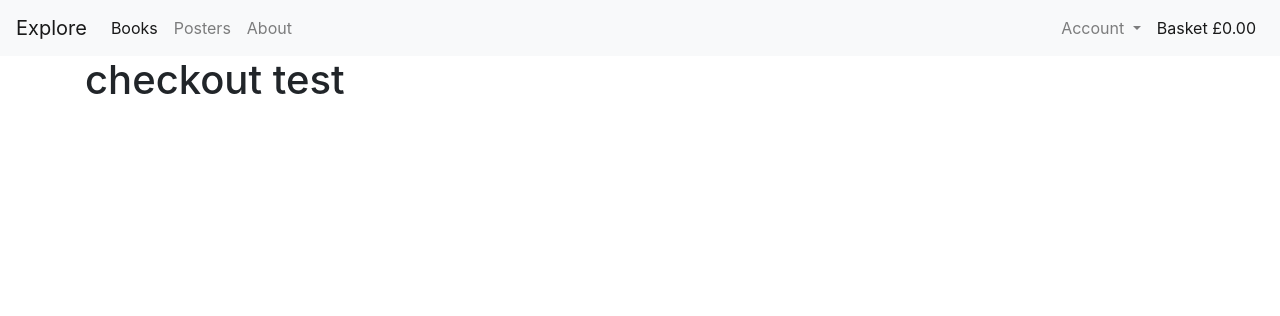
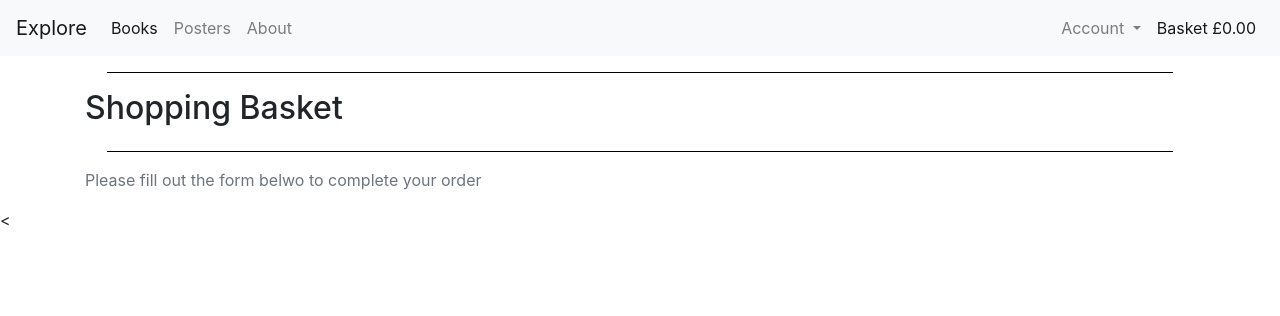
Before and after one commit to RadheyaM/explore, a Django app: template checkout/templates/checkout/checkout.html in a window 1280 px wide. Shown: the top 316 px of the page. Run offline with Django 3.2, Linux system fonts and the light colour scheme; the template is opened without the code that fills it, so the values that code supplies are empty; parts of the project's set-up code (start-up, migrations or seed data) failed here and were passed over; some libraries are stand-ins or nearby versions.

Commit message:
prepare the checkout template, create checkout static files, install crispy forms

```diff
--- a/checkout/templates/checkout/checkout.html
+++ b/checkout/templates/checkout/checkout.html
@@ -1,8 +1,31 @@
+<!--First Code based off of boutique ado-->
 {% extends "base.html" %}
 {% load static %}
 
+{% block extra_css %}
+    <link rel="stylesheeet" href="{% static 'checkout/css/checkout.css' %}">
+{% endblock %}
+
+{% block page_header %}
+    <div class="container header-container">
+        <div class="col"></div>
+    </div>
+{% endblock %}
+
 {% block content %}
 <section class="container">
-    <h1>checkout test</h1>
+    <div class="row">
+        <div class="col">
+            <hr>
+            <h2 class="mb-4">Shopping Basket</h2>
+            <hr>
+        </div>
+    </div>
+    <div class="row">
+        <div class="col-12 col-lg-6">
+            <p class="text-muted">Please fill out the form belwo to complete your order</p>
+        </div>
+    </div>
 </section>
+<
 {% endblock %}
--- a/requirements.txt
+++ b/requirements.txt
@@ -2,6 +2,7 @@ asgiref==3.6.0
 Django==3.2
 django-allauth==0.41.0
 django-countries==7.2.1
+django-crispy-forms==1.14.0
 oauthlib==3.2.2
 Pillow==9.4.0
 python3-openid==3.2.0
```
Also changed, not shown: basket/templatetags/basket_tools.py (added, +8 -0 lines), checkout/views.py (+15 -2 lines), core/settings.py (+9 -0 lines), basket/templatetags/__init__.py (added), checkout/static/checkout/css/chekout.css (added), checkout/static/checkout/js/stripe_elements.js (added).
